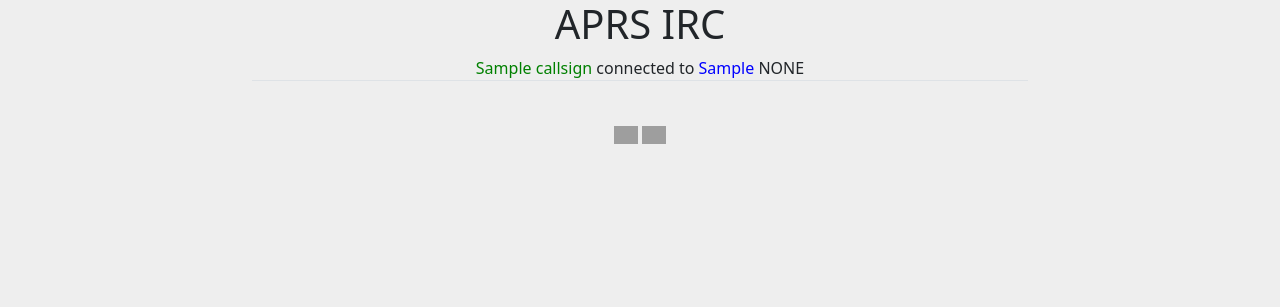
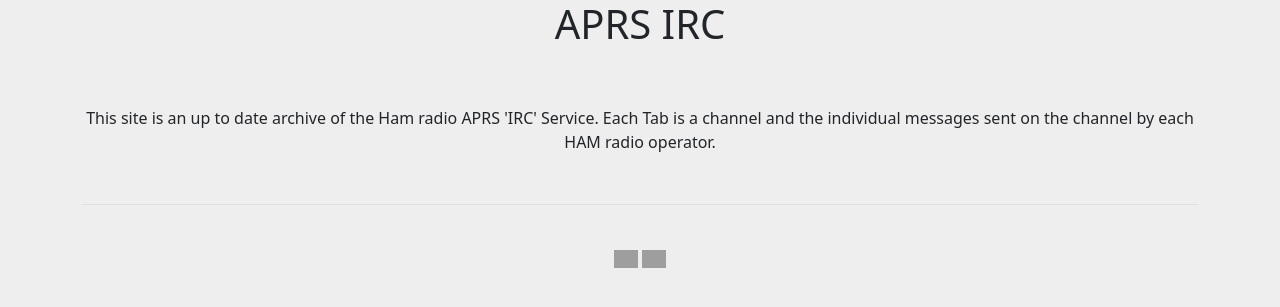
Before and after one commit to hemna/aprs-irc-website, a Python web app: template app/web/templates/index.html in a window 1280 px wide. Shown: the top 307 px of the page. Run offline with Jinja, Linux system fonts and the light colour scheme; the template is opened without the code that fills it: most values are stand-ins (such as "Sample title", 1, 10 or a date in 2020); some libraries are stand-ins or nearby versions; grey boxes are pictures that could not be loaded.

Commit message:
resize the main chat area

```diff
--- a/app/web/static/js/main.js
+++ b/app/web/static/js/main.js
@@ -72,7 +72,7 @@ function create_channel_tab(channel_obj, active=false) {
 
   item_html = '<li class="nav-item" role="presentation" channel="'+channel+'" id="'+tab_id_li+'">';
   item_html += '<button onClick="channel_select(\''+channel+'\');" channel="'+channel+'" class="nav-link position-relative '+active_str+'" id="'+tab_id+'" data-bs-toggle="tab" data-bs-target="#'+tab_content+'" type="button" role="tab" aria-controls="'+channel+'" aria-selected="true">';
-  item_html += channel+'&nbsp;&nbsp;';
+  item_html += '#'+channel+'&nbsp;&nbsp;';
   item_html += '</button></li>'
 
   channelTabs.append(item_html);
@@ -98,11 +98,12 @@ function create_channel_tab_content(channel_obj, active=false) {
   item_html = '<div style="height: 100%" class="tab-pane fade '+active_str+'" id="'+tab_content+'" role="tabpanel" aria-labelledby="'+tab_id+'">';
   item_html += '<div class="container text-center" style="border: 1px solid #999999;background-color:#aaaa;">';
   item_html += '  <div class="row align-items-start">';
-  item_html += '    <div class="col-9" id="'+channel_messages+'" style="border-right: 1px solid #999999;">';
+  item_html += '    <div class="col-10" id="'+channel_messages+'" style="border-right: 1px solid #999999;">';
   item_html += '        '+ch_messages;
   item_html += '    </div>';
-  item_html += '    <div class="col-2 " id="'+channel_users+'">';
-  item_html += '        '+ch_users;
+  item_html += '    <div class="col-2" id="'+channel_users+'">';
+  item_html += '        <div class="row align-items-start"><div class="col-12" style="font-weight:bold;font-size:1.2em;">Active Users</div></div>';
+  item_html += '        <div class="row align-items-start"><div class="col-12" style="font-weight:bold;color:#555555;">'+ch_users+'</div></div>';
   item_html += '    </div>';
   item_html += '  </div>';
   item_html += '</div>';
@@ -128,14 +129,14 @@ function build_message(message) {
     dt = new Date(message["timestamp"] * 1000);
     dt_str = $.format.date(dt, 'yyyy/MM/dd HH:mm:ss');
 
-    var html = '<div class="row">';
-    html += '<div class="col-3" style="font-size:.8em;color:green;">';
+    var html = '<div class="row" style="border-top: 1px solid #999999;">';
+    html += '<div class="col-2" style="font-size:.8em;color:green;max-width:160px;">';
     html += dt_str;
     html += '</div>';
-    html += '<div class="col-3" style="font-size:.9em;color:white;">';
+    html += '<div class="col-2" style="font-size:.9em;color:white;max-width:120px;border-left:1px solid #999999;">';
     html += message["from_call"];
     html += '</div>';
-    html += '<div class="col-5">';
+    html += '<div class="col-7" style="font-size: 0.8em;border-left: 1px solid #999999;">';
     html += message["message_text"];
     html += '</div>';
     html += '</div>';
@@ -166,11 +167,13 @@ function build_user(user) {
 function init_tabs() {
     console.log("init_tabs");
     // Create the tabs for each channels
+    first = true;
     console.log(channels);
     for (index in channels) {
        channel = channels[index];
        console.log(channel);
-       create_channel_tab(channel);
+       create_channel_tab(channel, active=first);
+       first = false;
     }
 }
 
--- a/app/web/templates/index.html
+++ b/app/web/templates/index.html
@@ -2,6 +2,7 @@
 <html>
 <head>
     <meta name="viewport" content="width=device-width, initial-scale=1">
+    <meta http-equiv="refresh" content="30">
     <title>APRS IRC Service</title>
     <meta name="lang" content="en" />
     <meta charset="utf-8" />
@@ -37,7 +38,6 @@
         }
     </style>
     <script type="text/javascript">
-            var initial_stats = {{ initial_stats|tojson|safe }};
             var channels = {{ channels|tojson|safe }};
             console.log(channels);
             $(document).ready(function() {
@@ -54,21 +54,20 @@
                         <h1>APRS IRC</h1>
                     </div>
                 </div>
-                <div class="row">
+                <div class="row" style="margin-top:50px; margin-bottom:50px;">
                     <div class="column">
-                        <span style='color: green'>{{ callsign }}</span>
-                        connected to
-                        <span style='color: blue' id='aprs_connection'>{{ aprs_connection|safe }}</span>
-                        <span id='uptime'>NONE</span>
+                        <span >
+                            This site is an up to date archive of the Ham radio APRS 'IRC' Service.  Each Tab is a channel and the individual messages sent on the channel by each HAM radio operator.
+                        </span>
                     </div>
                 </div>
             </div>
-            <div class="container-md" style="max-width:800px;">
+            <div class="container-md">
                 <ul class="nav nav-tabs" id="msgsTabList" role="tablist"></ul>
             </div>
         </div>
         <div class="wc-row content" id="wc-content" style="height:100%">
-            <div class="container-md" style="max-width: 800px;">
+            <div class="container-md">
                 <div class="tab-content" id="msgsTabContent">
                 </div>
             </div>
```
